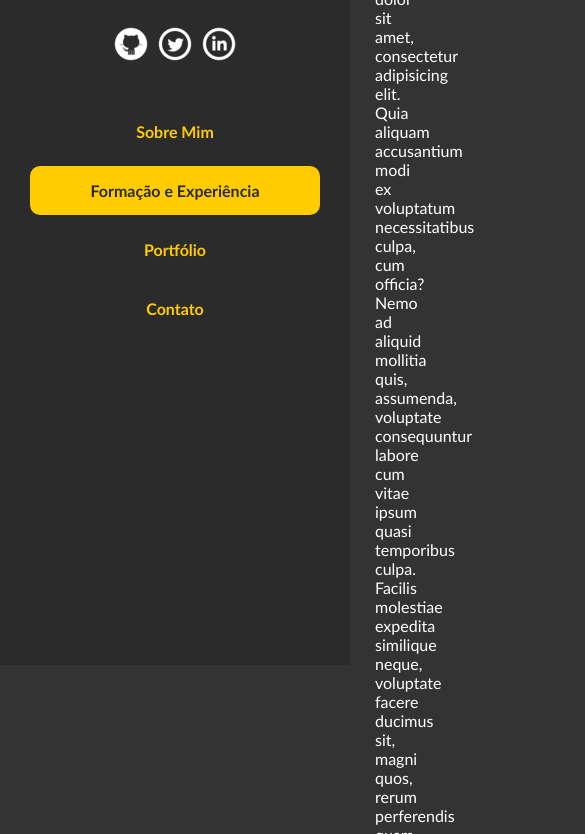
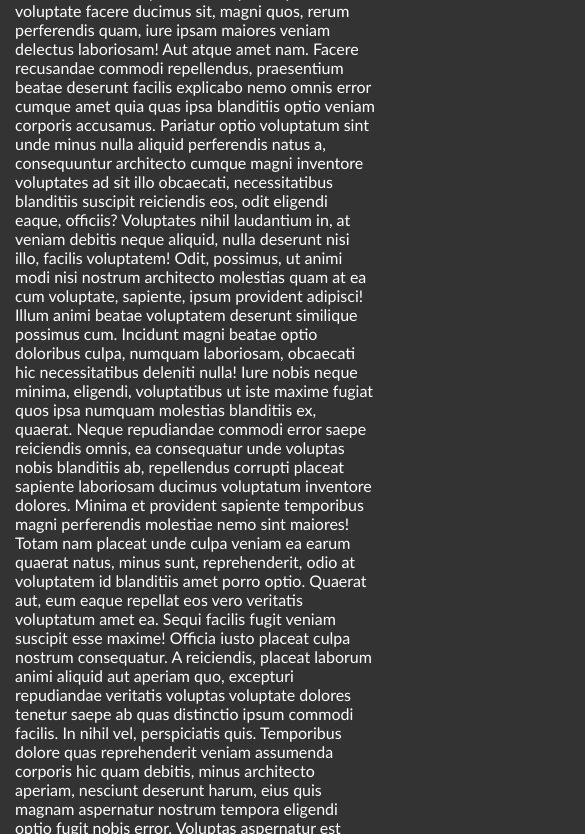
Before and after one commit to c4rloseduard0/portfolio_front, a plain HTML site: page index.html in a window 390 px wide. Shown: the part 179-1013 px from the top of the page, 585 px wide, since content can reach past the window. Drawn offline with Linux system fonts and the light colour scheme.

Commit message:
slide terminado e removido quebra da pagina em dispositivos mobile

```diff
--- a/css/style.css
+++ b/css/style.css
@@ -1,4 +1,4 @@
-/* CSS RESET */
+  /* CSS RESET */
 * {
   margin: 0;
 	padding: 0;
@@ -300,3 +300,14 @@ form > *:focus {
     transform: translateX(0);
   }
 }
+
+@media (max-width: 768px) {
+  header {
+    display: none;
+  }
+
+  main {
+    margin-left: 5px;
+    margin-right: 5px;
+    padding: 0px;
+  }
--- a/js/script.js
+++ b/js/script.js
@@ -130,6 +130,7 @@ function criarControles() {
     control.innerHTML += `<li><a href="#slide${i + 1}">${i + 1}</a></li>`
   })
   wrapper.appendChild(control)
+  console.log(control.children[0].classList.add('ativo'));
 }
 
 function mudaControle(e) {
@@ -147,7 +148,6 @@ function mudaControle(e) {
 //   if(contaSlide > 5) contaSlide = 0
 // }, 2000)
 
-mudaSlide(0)
 criarControles()
 
 const controles = document.querySelectorAll('[data-control="slide"] li a')
@@ -163,3 +163,5 @@ iniciaMouseMove = iniciaMouseMove.bind(slide)
 
 wrapper.addEventListener('mousedown', iniciaMouseClick.bind(slide))
 wrapper.addEventListener('mouseup', terminaMouseClick.bind(slide))
+
+mudaSlide(0)
```
